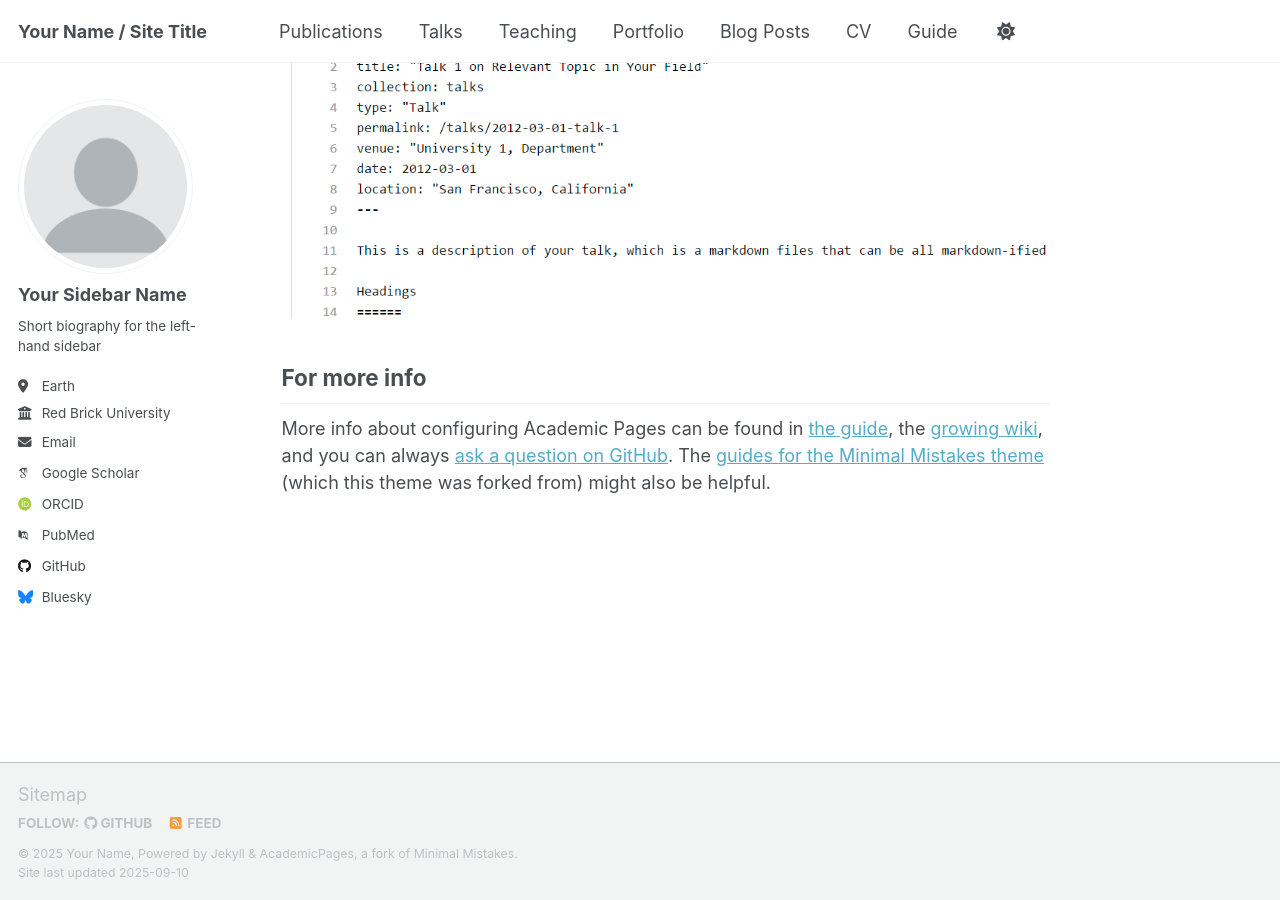
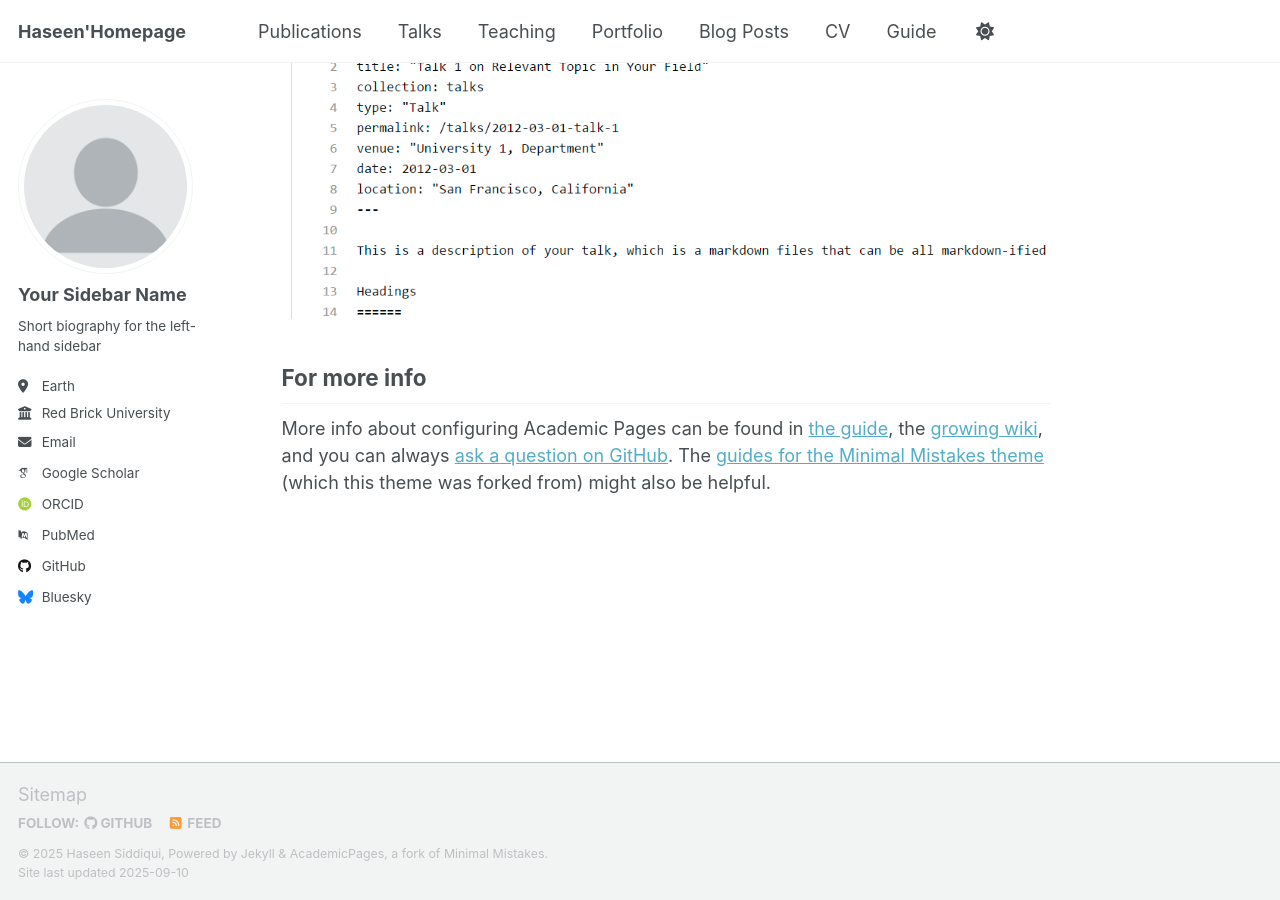
Before and after one commit to Haseen011/haseen011, a Jekyll site: the page built from _pages/about.md, in a window 1280 px wide and 900 px high, scrolled down 2880 px. Built offline with Jekyll 4.4.1, drawn with Linux system fonts in a browser that asks for light colours; some web fonts are replaced; a script that is not in the unit is left out.

Commit message:
Update _config.yml

```diff
--- a/_config.yml
+++ b/_config.yml
@@ -9,14 +9,14 @@
 # Basic Site Settings
 locale                   : "en-US"
 site_theme               : "default" # Currently available options are "default", "air"
-title                    : "Your Name / Site Title"
+title                    : "Haseen'Homepage"
 title_separator          : "-"
-name                     : &name "Your Name"
-description              : &description "Your Name's academic portfolio"   # Update this with a general description of your site, this is the default if not overridden by a page
-url                      : https://academicpages.github.io # The base hostname & protocol for your site e.g. "https://[your GitHub username].github.io",
+name                     : &name "Haseen Siddiqui"
+description              : &description "Postdoctoral Researcher, CARES Lab, Chemical Engineering, IIT Bombay"   # Update this with a general description of your site, this is the default if not overridden by a page
+url                      : https://Haseen011.github.io # The base hostname & protocol for your site e.g. "https://[your GitHub username].github.io",
                                                            # or if you already have some other page hosted on Github then use "https://[your GitHub username].github.io/[Your Repo Name]"
 baseurl                  : "" # the subpath of your site, e.g. "/blog"
-repository               : "academicpages/academicpages.github.io"
+repository               : "Haseen011/Haseen011.github.io"
 
 # Site Author - The following control what appear as part of the author content on the side bar.
 #               If a field is blank the icon and link will not appear, otherwise it will be shown.
```
